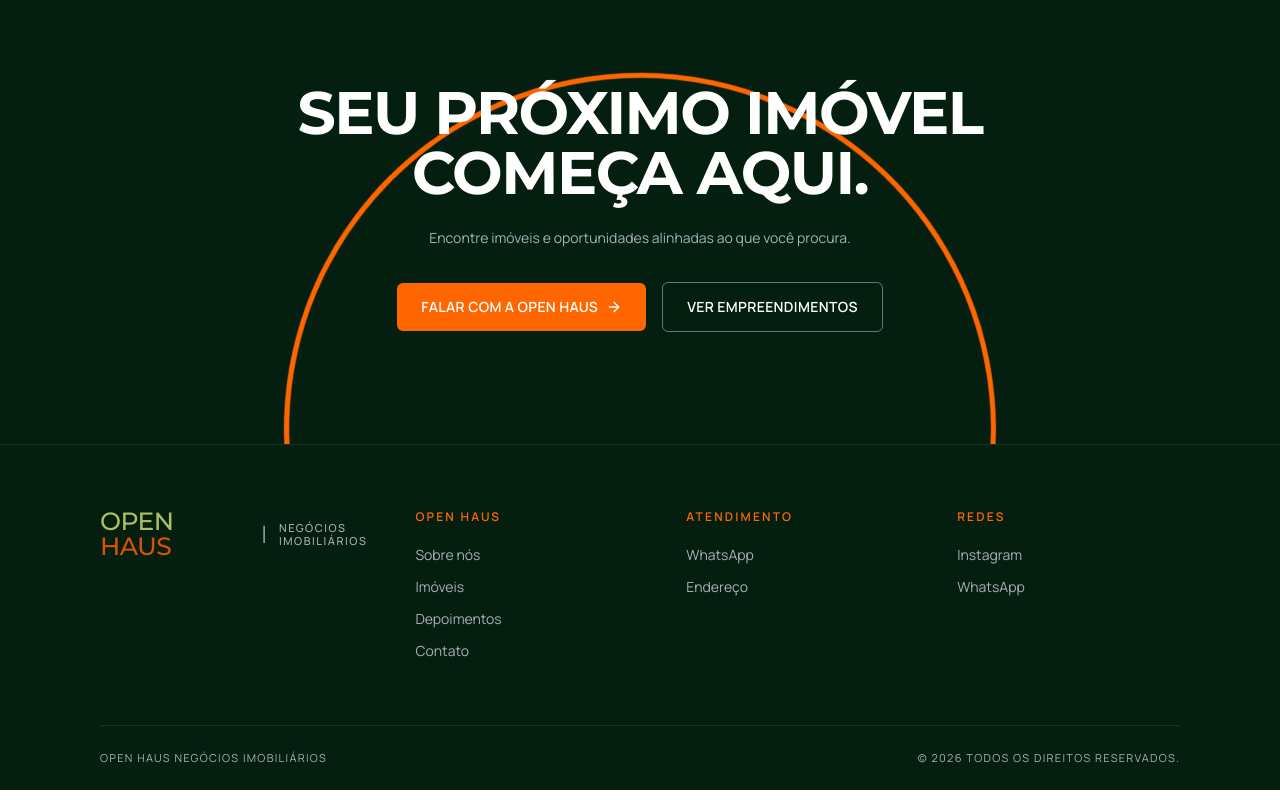
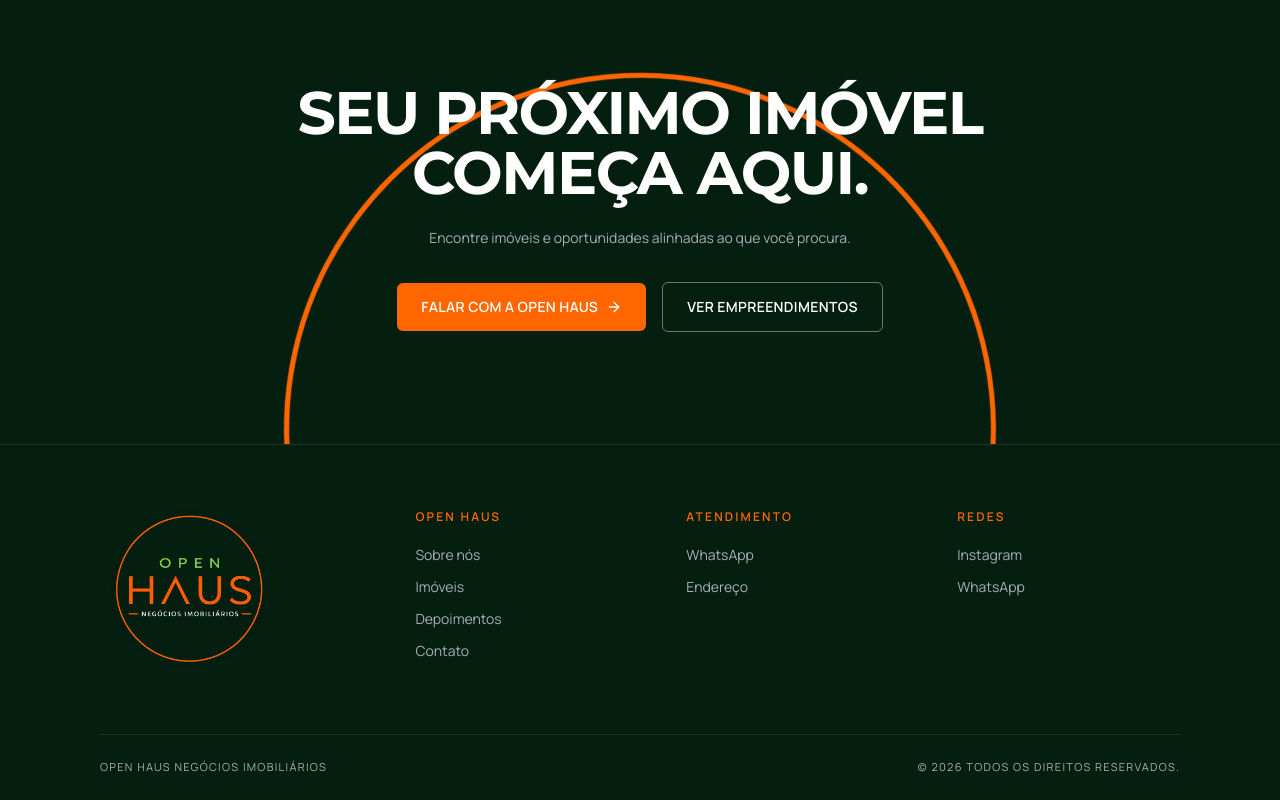
Before and after one commit to Priscilla-Marinho2005/openHaus, a React (Vite) app: page /#imoveis in a window 1280 px wide. Shown: the part 3476-4276 px from the top of the page. Built offline with nearby package versions, Linux system fonts and the light colour scheme.

Commit message:
add logo open haus

```diff
--- a/src/components/UI/Footer.tsx
+++ b/src/components/UI/Footer.tsx
@@ -6,17 +6,9 @@
         <footer className="border-t border-white/10 bg-primary px-10 pt-16 text-white lg:px-25">
             <div className="grid gap-12 pb-16 sm:grid-cols-2 lg:grid-cols-[1.2fr_repeat(3,1fr)] lg:items-start">
                 <div className="flex items-center gap-3">
-                    <p className="font-secondary text-[25px] font-medium leading-none tracking-tight text-green-light">
-                        OPEN{" "}
-                        <span className="text-orange">HAUS</span>
-
-                    </p>
-                    <span className="text-2xl font-light text-gray">|</span>
-                    <p className="text-[11px] leading-[1.2] font-medium tracking-[0.14em] text-gray uppercase">
-                        NEGÓCIOS
-                        <br />
-                        IMOBILIÁRIOS
-                    </p>
+                <a href="/" className="flex min-w-0 items-center gap-2 sm:gap-3" onClick={close}>
+                    <img src="/logoOpenHaus.png" alt="Logo Open Haus" className="w-27 md:w-35 lg:w-45" />
+                </a>
                 </div>
 
                 <div>
```
Also changed, not shown: public/logo.jpg (deleted), public/logoOpenHaus.png (added).
